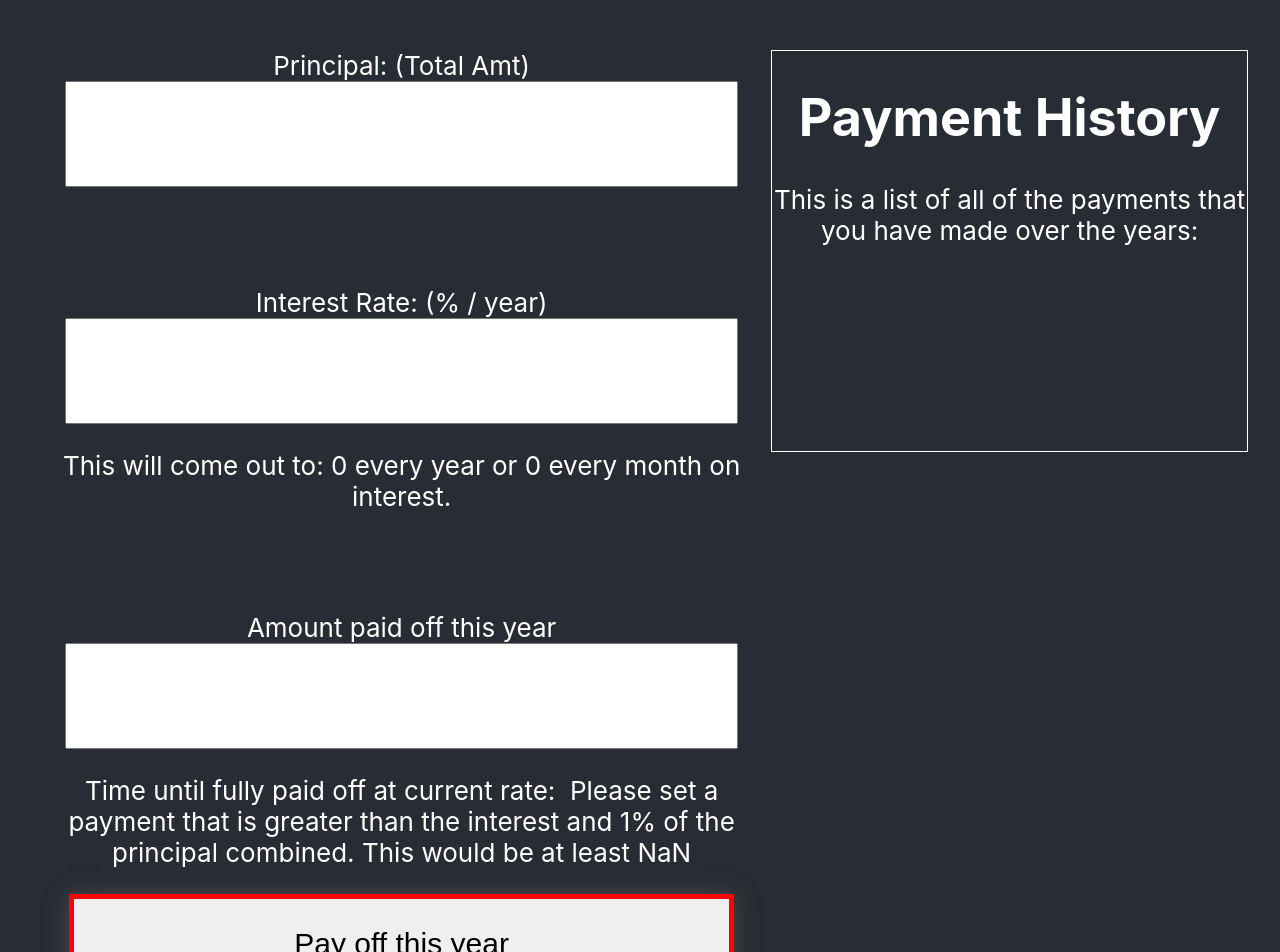
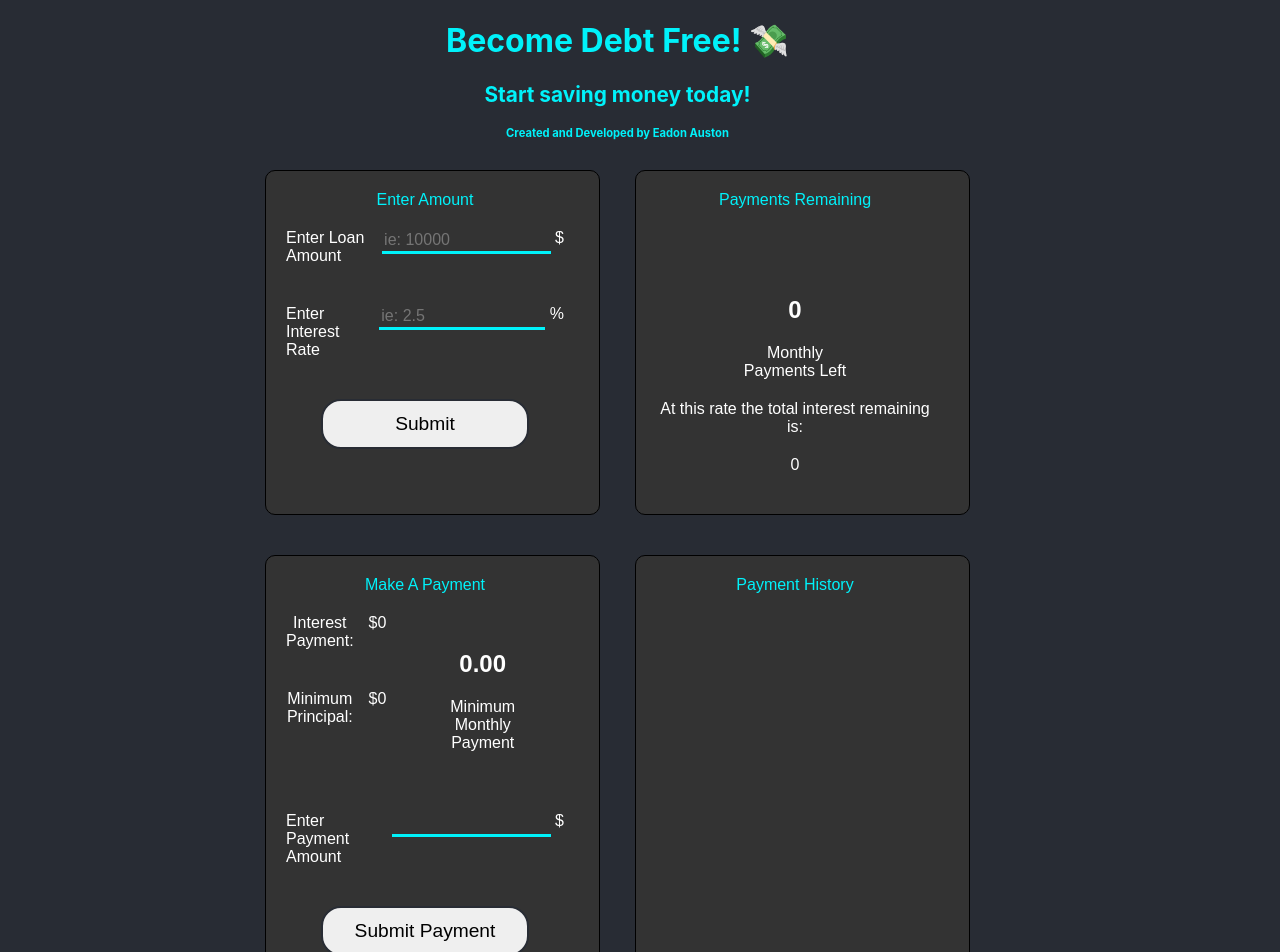
Before and after one commit to EadonAuston/debtcalc, a React (Create React App) app: page / in a window 1280 px wide. Shown: the top 952 px of the page. Built offline with nearby package versions, Linux system fonts and the light colour scheme.

Commit message:
final product

```diff
--- a/src/App.css
+++ b/src/App.css
@@ -1,42 +1,42 @@
-input {
-  width: 90%;
-  height: 100px;
-  font-size: 50px;
+div {
+  font-size: 1rem;
+  margin-right: 15px;
+  margin-bottom: 20px;
 }
 
-.flexbox {
-  display: flex;
-  flex-direction: row;
-  margin-top: 50px;
-  text-align: center;
-}
-.yrlyRate {
-  margin-bottom: 100px;
+div.title {
+  margin-bottom: 20px;
+  color: rgb(0, 242, 250);
 }
 
-.payment-history {
+label {font-size: 1.1rem;}
+
+input {
   width: 100%;
-  height: 100%;
-  min-height: 50vh;
-  border: 1px solid white;
-  margin-left: 0;
-  text-align: center;
-
+  margin-top: 0px;
+  height: 20px;
+  font-size: 1rem;
+  background: none;
+  border: none;
+  border-bottom: 3px solid rgb(0, 242, 250);
+  color: rgb(0, 242, 250);
 }
 
-.principal {margin-bottom: 100px;}
-.ul {
-  text-align: left;
-  margin-left: 50px;
+button {
+  width: 75%;
+  height: 50px;
+  border-radius: 20px;
+  border: 2px solid #282c34;
+  font-size: 1.2rem;
 }
 
-.increment-years {
-  width: 90%;
-  height: 100px;
-  font-size: 30px;
-  box-shadow: 0 0 20px rgb(73, 73, 73);
-
-  border: 5px solid aqua;
+button:hover {
+  border: 2px solid rgb(0, 242, 250);
+  background-color: #282c34;
+  color:rgb(0, 242, 250);
+  cursor: pointer;
+  transition: 1s;
+  box-shadow: 0 5px 20px 5px rgb(0, 242, 250);
 }
 
 .container {
@@ -44,12 +44,58 @@ input {
   width: 95vw;
 }
 
-@media (max-width: 1100px) {
-  .flexbox {
-    display: flex;
-    flex-direction: column;
+.title, .center, .button {text-align: center;}
+
+.title h1 {font-size: 2rem;}
+
+.title h3 {
+ font-size: 1.3rem;
+ color: rgb(0, 242, 250);
+ margin-bottom: 0px;
 }
+
+.title h5 {
+  font-size: .7rem;
+  margin-bottom: 30px;
+}
+
+.grid {
+  display: grid;
+  margin: 20px auto;
+  width:720px;
+  height:700px;
+  background-color:transparent;
+  grid-template-columns: 350px 350px;
+  grid-row: auto auto;
+  grid-column-gap: 20px;
+  grid-row-gap: 20px;
+}
+
+.box {
+  border: 1px solid black;
+  color: white;
+  background-color:#333;
+  padding:20px;
+  border-radius:10px;
+  align-items:center;
+  justify-content:center;
+  font-size:40px;
+  font-family:sans-serif;
+}
+
+.flexbox {display: flex;}
+.space-between {justify-content:  space-between;}
+
+.minimum-payment, .minimum-payments {
+  margin-top: 30%;
+  text-align: center;
+  font-weight: bold;
+  font-size: 1.5rem;
+}
+
 .payment-history {
-  margin-bottom: 200px;
+  text-align: center;
+  overflow: auto;
 }
-}
+
+.payment-history-text {font-size: 1rem;}
--- a/src/App.js
+++ b/src/App.js
@@ -7,7 +7,15 @@ function App() {
   return (
     <div className="App">
       <header className="App-header">
+        <div className = "title">
+        <h1>Become Debt Free! 💸</h1>
+        <h3>Start saving money today!</h3>
+        <h5>Created and Developed by Eadon Auston</h5>
+
+        </div>
+
         <div className='container'>
+
         < PaymentForm />
         </div>
       </header>
--- a/src/PaymentForm.jsx
+++ b/src/PaymentForm.jsx
@@ -1,209 +1,201 @@
 import React from "react";
 import PaymentHistory from "./PaymentHistory";
-
 
 class PaymentForm extends React.Component {
    constructor() {
       super();
 
       this.state = {
-         items : [], text : "",
-
+         items : [],
+         text : "",
+         principal : 0,
+         interest : 0,
+         payment : 0,
       };
-
-      this.years = 0;
-
    }
 
-   handleInterest = ( {target: { value }}) => {
-      this.setState({ text2: value});
-   }
-   handleExpenditure = ( {target: { value }}) => {
-      this.setState({ text3: value});
-      this.setState({months : value / 12});
 
+   // I have tried using the DRY principle with
+   //handleInputChange = ({ target: { name, value }}) => {
+  // this.setState({ [`${name}`]: value})
+//   } But it does not work
 
+ handleChangePrincipal = ({ target : { value }}) => {
+   this.setState({ principal : value})
+ }
+
+ handleChangeInterest = ({ target : { value }}) => {
+   this.setState({ interest : value})
+ }
+
+ handleChangePayment = ({ target : { value }}) => {
+   this.setState({ payment : value})
+ }
+
+ submitLoan = () => {
+   const {principal , interest} = this.state;
+   let minPayment = document.querySelector('.minimum-payment');
+   let interestPayment = document.querySelector('.interest-payment');
+   let minimumPrincipal = document.querySelector('.minimum-principal');
+
+   minPayment.innerHTML = (0.01 * principal + interest / 1200 * principal).toFixed(2);
+   interestPayment.innerHTML = (interest / 1200 * principal).toFixed(2);
+   minimumPrincipal.innerHTML = (0.01 * principal).toFixed(2);
+ }
+
+ submitPayment = () => {
+   const {principal , interest } = this.state;
+   let payment = document.querySelector('.payment-amt');
+
+   let minPayment = document.querySelector('.minimum-payment');
+   console.log(Number(minPayment.innerHTML));
+
+   if (payment.value >= Number(minPayment.innerHTML) && Number(principal) > 100) {
+      console.log(true);
+      this.setState({
+         principal : (this.state.principal - payment.value + (interest / 1200 * this.state.principal)).toFixed(2),
+         interest : parseFloat(interest).toFixed(2),
+         payment : parseFloat(this.state.payment).toFixed(2)
+      }, () => {
+         let principalNode = document.querySelectorAll('input');
+         principalNode[0].value = this.state.principal;
+
+         this.submitLoan();
+         this.calculatePayments();
+         this.totalInterest();
+
+      })
+      this.makePayment();
+   } else if (this.state.principal <= 100 &&
+              this.state.principal >= 0 &&
+              payment.value >= (Number(this.state.principal) + (0.01 * Number(this.state.principal)))) {
+         this.setState({
+            principal : (this.state.principal - payment.value + (interest / 1200 * this.state.principal)).toFixed(2),
+            interest : parseFloat(interest).toFixed(2),
+            payment : parseFloat(this.state.payment).toFixed(2)
+         }, () => {
+            let principal = document.querySelectorAll('input');
+            principal[0].value = this.state.principal;
+
+            this.submitLoan();
+            this.calculatePayments();
+            this.totalInterest();
+
+         })
+         this.makePayment();
+      } else {
+         let secondButton = document.querySelectorAll('button');
+         secondButton[1].addEventListener('mouseover', function () {
+          secondButton[1].style.boxShadow = '0 5px 20px 5px red';
+         })
+         secondButton[1].addEventListener('mouseout', function () {
+            secondButton[1].style.boxShadow = 'none';
+         })
+      }
    }
 
-   handleMonths = ( {target : {value}}) => {
-      this.setState({months : value});
-      this.setState({text3 : value * 12});
+ calculatePayments = () => {
+   let interestRate = this.state.interest / 1200;
+   let paymentAmt = document.querySelector('.payment-amt');
+   let payment = this.state.principal / paymentAmt.value;
 
+   let monthlyInterest = payment * interestRate;
+   let calc = 1 - monthlyInterest;
+   let percentInterest = interestRate + 1;
 
-   }
+   let calcLog = Math.log10(calc);
+   let percentInterestLog = Math.log10(percentInterest);
 
-   handleChange = ( {target: { value }}) => {
-      this.setState({ principal: value});
-      console.log(this.state.text);
-   }
+   let answer = calcLog / percentInterestLog * -1;
 
-   addItem = () => {
+   let payments = document.querySelector('.minimum-payments');
+   payments.innerHTML = answer;
+ }
 
+ totalInterest = () => {
+   let paymentAmt = document.querySelector('.payment-amt');
+   let payments = document.querySelector('.minimum-payments');
 
+   let interest = paymentAmt.value * payments.innerHTML;
+   let totalInterest = this.state.principal - interest;
 
-      const p = document.querySelector('.years-passed');
-      p.innerHTML = `Years Passed: ${this.years}`;
+   let answer = document.querySelector('.total-interest');
+   answer.innerHTML = totalInterest * -1;
+ }
+
+makePayment = () => {
+      const {principal, interest, payment} = this.state;
       const newItem = {
-          text : `You paid $${this.state.text3} on a loan of
-          $${Math.round(((Number(this.state.principal) + Number(this.state.text3))
-             / (Number(this.state.text2 / 100))) / ((1 / (Number(this.state.text2 / 100))) + 1))}
-           with an interest rate of ${this.state.text2}% and ended up paying
-           $${Math.round((((Number(this.state.principal) + Number(this.state.text3))
-            / (Number(this.state.text2 / 100))) / ((1 / (Number(this.state.text2 / 100))) + 1)) -
-            (((((Number(this.state.principal) + Number(this.state.text3))
-            / (Number(this.state.text2 / 100))) / ((1 / (Number(this.state.text2 / 100))) + 1)) +
-            ((Number(this.state.principal) + Number(this.state.text3))
-            / (Number(this.state.text2 / 100))) / ((1 / (Number(this.state.text2 / 100))) + 1) * Number((this.state.text2)) / 100)
-             - Number(this.state.text3)))} on the principal.`,
-          id : Date.now(),
+         text :
+         `You paid $${payment} on a loan of $${principal}
+         with an interest rate of ${interest}% and actually paid
+         $${(payment - (interest / 1200 * principal)).toFixed(2)} on the principal`,
+
+         id : Date.now(),
       }
-
-
-
 
       this.setState((state) => ({
           items: [...state.items, newItem],
           text: '',
-
       }));
-   }
-
-
-   handleSubmit = (e) => {
-     if (Number(this.state.principal) <= 100
-     && Number(this.state.principal) > 0
-     && Number(this.state.text3) >= (Number(this.state.principal) + (Number(this.state.principal) * Number(this.state.text2) * 0.01))) {
-      e.preventDefault();
-      console.log('Part 1 worked');
-
-      this.addItem();
-        }
-      else if (Number(this.state.principal) > 100 && Number(this.state.text3) >= ((Number(this.state.principal) * Number(this.state.text2 * 0.01)) + (.01 * Number(this.state.principal)))) {
-      e.preventDefault();
-
-     this.addItem();
-
-
-   } else if (Number(this.state.text3) >= ((Number(this.state.principal) * Number(this.state.text2 * 0.01)) + (.01 * Number(this.state.principal))) && Number(this.state.principal) > 0) {
-      e.preventDefault();
-
-      // this.years++;
-     this.addItem();
-   } else if (Number(this.state.principal) < 0) {
-      e.preventDefault();
-      alert("All of your debt has been paid off!");
-      this.addItem();
-   }
-
-
-   else {
-      e.preventDefault();
-      this.addItem();
-   }
 }
 
+   render() {
+      return (
+         <div className='grid'>
+            <div className="box">
+               <div className="title">Enter Amount</div>
+               <div className="flexbox">
+                  <div className="input">Enter Loan Amount</div>
+                     <input type="text" placeholder="ie: 10000" onChange = {this.handleChangePrincipal}/>&nbsp;$
+               </div>
+               <div className="flexbox">
+                  <div className="input">Enter Interest Rate</div>
+                  <input type="text" placeholder="ie: 2.5" onChange = {this.handleChangeInterest}/>&nbsp;%
+               </div>
+               <div className="button">
+                  <button onClick={this.submitLoan}>Submit</button>
+               </div>
+            </div>
 
-   render() {
+            <div className="box center">
+               <div className="title">Payments Remaining</div>
+               <div className="minimum-payments">0</div>
+               <div>Monthly <br /> Payments Left</div>
+               <div>At this rate the total interest remaining is: </div>
+               <div className="total-interest">0</div>
+            </div>
 
-      setInterval(() => {
-         let button =  document.querySelector('.increment-years');
-         if (Number(this.state.text3) >= ((Number(this.state.principal) * Number(this.state.text2 * 0.01)) + .01 * Number(this.state.principal)) && Number(this.state.principal) > 100) {
-         button.style.border = "5px solid aqua";
-      }  else if (Number(this.state.principal) <= 100 && Number(this.state.principal) > 0 && Number(this.state.text3) >= Number(this.state.principal) + (Number(this.state.principal) * Number(this.state.text2) * 0.01)) {
-         button.style.border = "5px solid aqua";
-      } else if (Number(this.state.principal) === 0 && Number(this.state.text3) > 0) {
-         button.style.border = "5px solid aqua";
-      } else {
-         button.style.border = "5px solid red";
-      }
-      }, 100);
+            <div className="box">
+               <div className="title">Make A Payment</div>
+               <div className="flexbox space-between center">
+                  <div>
+               <div className="flexbox">
+                  <div className="input">Interest Payment:</div>$<div className="interest-payment input">0</div>
+               </div>
+               <div className="flexbox">
+                  <div className="input">Minimum Principal:</div>$<div className="minimum-principal input">0</div>
+               </div>
+               </div>
+               <div>
+                  <div className="minimum-payment">0.00</div>
+                  <div>Minimum Monthly Payment</div>
+               </div>
+               </div>
+               <div className="flexbox">
+                  <div className="input">Enter Payment Amount</div>
+                  <input type="text" onChange = {this.handleChangePayment} className = "payment-amt"/>&nbsp;$
+               </div>
+               <div className="button">
+                  <button onClick={this.submitPayment}>Submit Payment</button>
+               </div>
+            </div>
 
+            <PaymentHistory items = {this.state.items}/>
 
-
-
-      const incrementYears = () => {
-       if (Number(this.state.principal) <= 100 && Number(this.state.principal) > 0 && Number(this.state.text3) >= Number(this.state.principal) + (Number(this.state.principal) * Number(this.state.text2) * 0.01)) {
-
-
-         this.years++;
-         const p = document.querySelector('.years-passed');
-         p.innerHTML = `Years Passed: ${this.years}`;
-
-         const prin = document.querySelector('.principal');
-         prin.value = `${Math.floor(Number(this.state.principal) - Number(this.state.text3) + (Number(this.state.text2)/100) * (Number(this.state.principal)))}`;
-
-
-         this.setState({ principal : Math.floor((Number(this.state.principal) - Number(this.state.text3) + (Number(this.state.text2)/100) * (Number(this.state.principal)))).toString()});
-
-      } else if (Number(this.state.text3) >= (Number(rate) + .01 * Number(this.state.principal)) && Number(this.state.principal) > 100) {
-
-         this.years++;
-         const p = document.querySelector('.years-passed');
-         p.innerHTML = `Years Passed: ${this.years}`;
-
-         const prin = document.querySelector('.principal');
-         prin.value = `${Math.floor(Number(this.state.principal) - Number(this.state.text3) + (Number(this.state.text2)/100) * (Number(this.state.principal)))}`;
-
-
-         this.setState({ principal : Math.floor((Number(this.state.principal) - Number(this.state.text3) + (Number(this.state.text2)/100) * (Number(this.state.principal)))).toString()});
-      } else if (Number(this.state.principal) > 100){
-
-         alert(`You must pay at least ${Number(this.state.principal) * Number(this.state.text2) * 0.01 + (.01 * Number(this.state.principal))}`);
-       } else if (Number(this.state.principal) === 0){
-         alert('You have paid off all of your debt!');
-       } else if (Number(this.state.principal) < 0){
-         alert('You are now debt-free! From here on you will gain interest on the money that you have saved.')
-         this.years++;
-         const p = document.querySelector('.years-passed');
-         p.innerHTML = `Years Passed: ${this.years}`;
-
-         const prin = document.querySelector('.principal');
-         prin.value = `${Math.floor(Number(this.state.principal) - Number(this.state.text3) + (Number(this.state.text2)/100) * (Number(this.state.principal)))}`;
-
-
-         this.setState({ principal : Math.floor((Number(this.state.principal) - Number(this.state.text3) + (Number(this.state.text2)/100) * (Number(this.state.principal)))).toString()});
-       } else {
-         alert(`You must pay off the remaining principal and interest combined which is at least ${(Number(this.state.text2)/100) * (Number(this.state.principal)) + Number(this.state.principal)}`)
-       }
-   }
-
-
-
-      const rate = this.state.principal * this.state.text2 / 100;
-
-
-      return (
-         <div className='flexbox'>
-         <form onSubmit={this.handleSubmit}>
-            <label htmlFor="principal">Principal: (Total Amt)</label><input className="principal" type="number" onChange={this.handleChange}/>
-            <label htmlFor="interestRate">Interest Rate: (% / year) </label><input type="text" onChange={this.handleInterest}/>
-            <br />
-            <p className="yrlyRate">This will come out to: {Number(this.state.principal) && Number(this.state.text2) ? rate : 0} every year
-             or {Number(this.state.principal) && Number(this.state.text2) ? Math.round(rate / 12) : 0} every month on interest.
-            </p>
-            <label htmlFor="expenditure">Amount paid off this year</label><input className= "timeFrame" type="number" onChange={this.handleExpenditure}/>
-            {/* <label htmlFor="expenditureMonths">Amount paid off this month</label><input className= "timeFrameMonths" type="number" onChange={this.handleMonths}/> */}
-            <p className="timeAmount">
-               Time until fully paid off at current rate: &nbsp;
-                {Number(this.state.principal)
-               && Number(this.state.text2)
-               && this.state.text3 >= (this.state.principal * (this.state.text2 / 100) + this.state.principal * 0.01)
-               ? `${this.state.principal / (this.state.principal - (this.state.principal - this.state.text3 + rate))} years more` :
-               `Please set a payment that is greater than the interest and 1% of the principal combined. This would be at least ${rate + .01 * this.state.principal}`}
-            </p>
-
-            <button className="increment-years" onClick={incrementYears}>Pay off {this.state.text3} this year</button>
-            <p className="years-passed">Years Passed: {this.years}</p>
-
-         </form>
-         <PaymentHistory items = {this.state.items}/>
          </div>
-
       );
    }
 }
 
-
-
-
 export default PaymentForm;
--- a/src/PaymentHistory.jsx
+++ b/src/PaymentHistory.jsx
@@ -1,37 +1,20 @@
 import React from "react";
 
-
 class PaymentHistory extends React.Component {
-
    render() {
       const { items } = this.props;
 
-
-
       return (
-         <div className="payment-history">
-            <h1>Payment History</h1>
-            <p>This is a list of all of the payments that you have made over the years:</p>
-            <ul className="ul">
-             {items.map((item) => (
+         <div className="box payment-history">
+            <div className="title">Payment History</div>
+            <ul className="payment-history-text">
+               {items.map((item) => (
                <li key={item.id}>{item.text}</li>
-             ))}
-
-
-
+               ))}
             </ul>
-
-
-
-
-
          </div>
-
       );
    }
-
 }
 
-
-
 export default PaymentHistory;
```
